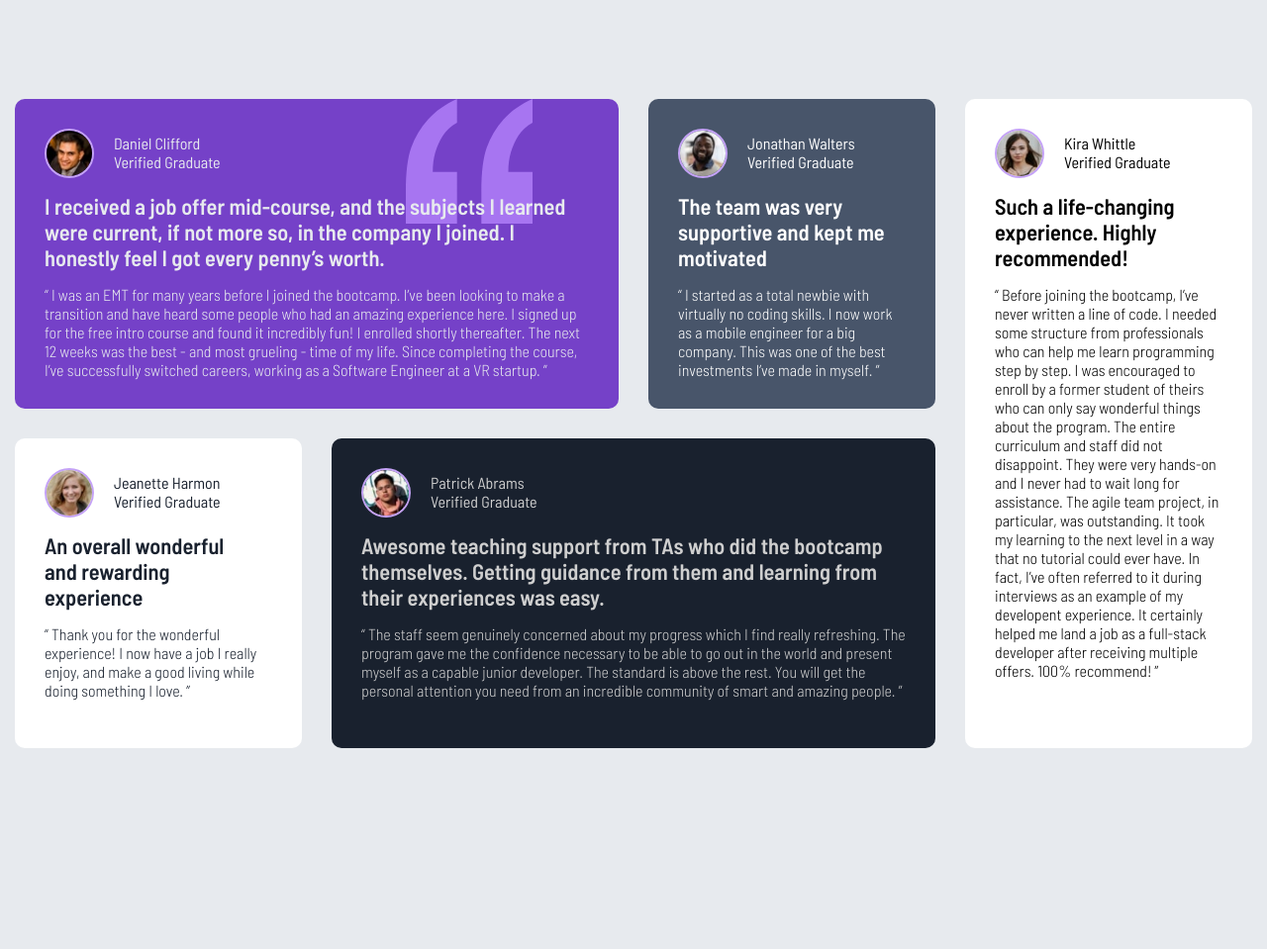
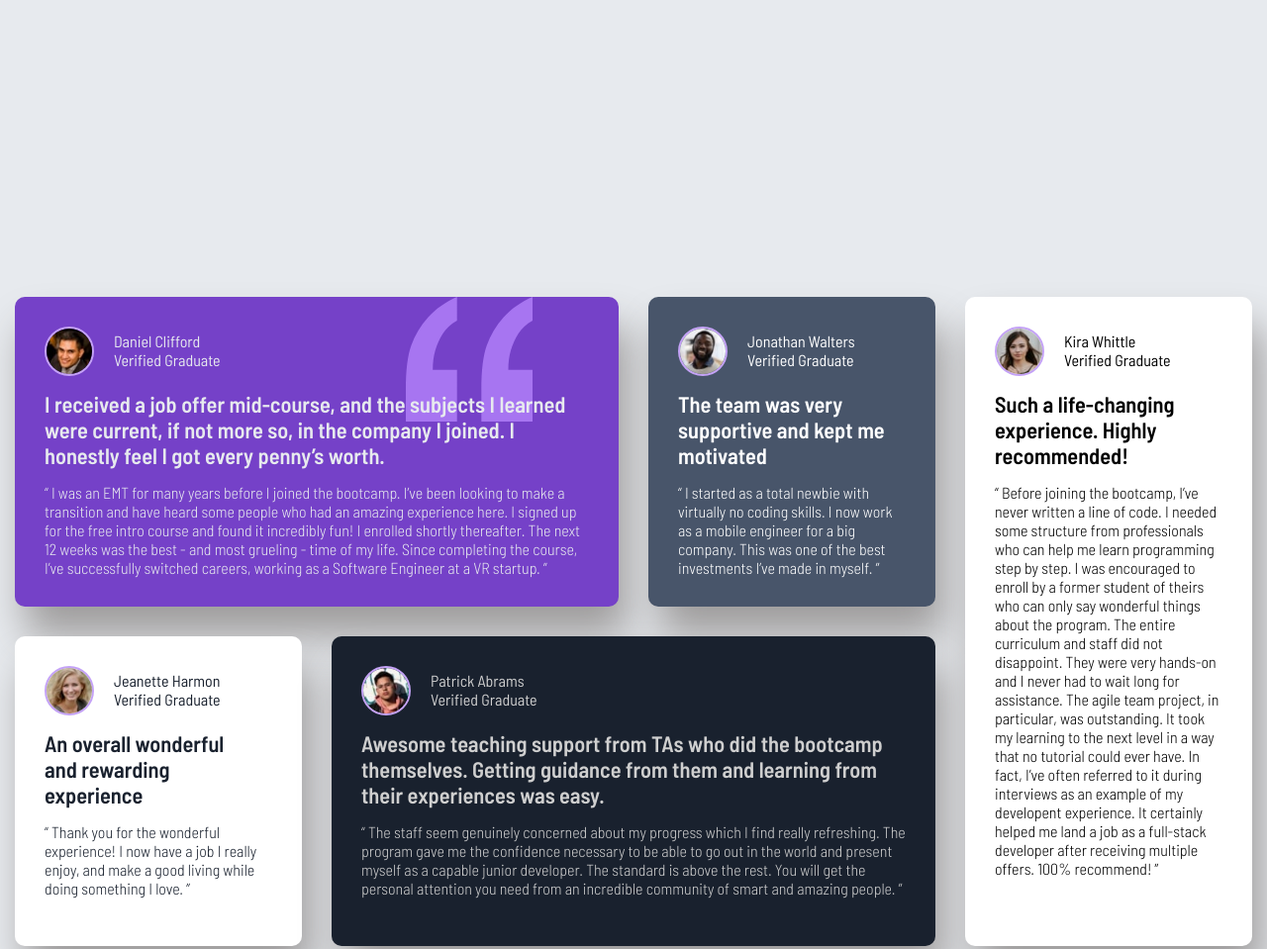
Before and after one commit to SimonaJanikova/Grid-sections-learning, a plain HTML site: page index.html in a window 1280 px wide. Shown: the top 959 px of the page at 99% size. Before the commit the page ends 856 px from the top, so only its background shows below. Drawn offline with Linux system fonts and the light colour scheme.

Commit message:
Changed design 2

```diff
--- a/style.css
+++ b/style.css
@@ -19,7 +19,7 @@ body {
     grid-template-rows: repeat(2, 1fr);
     max-width: 1250px;
     gap: 30px;
-    margin: 100px auto;
+    margin: 300px auto;
 }
 
 .DanielCard {
@@ -32,6 +32,7 @@ body {
     background-repeat: no-repeat;
     background-position-x: 82%;
     background-size: 21%;
+    box-shadow: 10px 30px 40px rgb(158, 156, 156);
 }
 
 .UserInfo {
@@ -69,6 +70,7 @@ h2 {
     color: rgb(255, 255, 255);
     border-radius: 10px;
     padding: 30px;
+    box-shadow: 10px 30px 40px rgb(158, 156, 156);
 }
 
 .JeanetteCard {
@@ -78,6 +80,7 @@ h2 {
     color: rgb(25, 33, 46);
     border-radius: 10px;
     padding: 30px;
+    box-shadow: 10px 30px 40px rgb(158, 156, 156);
 }
 
 .PatrickCard{
@@ -87,6 +90,7 @@ h2 {
     color: rgb(207, 207, 207);
     border-radius: 10px;
     padding: 30px;
+    box-shadow: 10px 30px 40px rgb(158, 156, 156);
 }
 
 .KiraCard{
@@ -95,6 +99,7 @@ h2 {
     background-color: rgb(255, 255, 255);
     border-radius: 10px;
     padding: 30px;
+    box-shadow: 10px 30px 40px rgb(158, 156, 156);
 }
 
 
```
